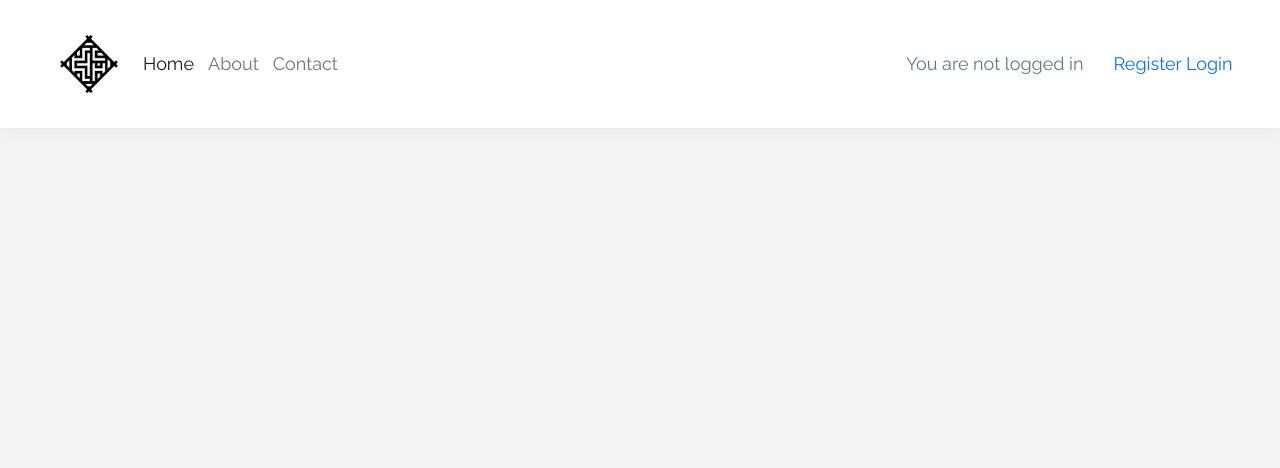
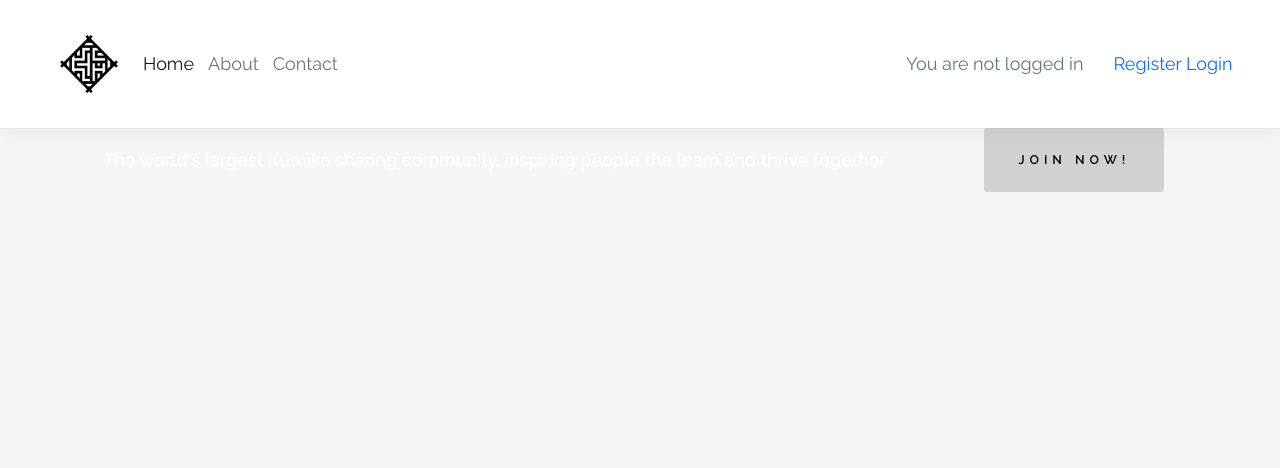
Before and after one commit to Annytomica/kumiko-community-hub, a Django app: page / in a window 1280 px wide. Shown: the top 468 px of the page. Run offline with Django 4.2, Linux system fonts and the light colour scheme; data that the repository does not hold is empty.

Commit message:
Add masonry brick adjustments to index.html

```diff
--- a/article/templates/article/index.html
+++ b/article/templates/article/index.html
@@ -4,54 +4,61 @@
 {% block content %}
 
 <!-- index.html content starts here -->
-<div class="container-fluid">
-    <div class="row">
+<div class="container-fluid hero">
+    <div class="row align-items-center">
+      <div class="col-md-9 text-center gy-4">
+        <p class="p__banner">The world's largest Kumiko sharing community, inspiring people the learn and thrive together</p>
+      </div>
+      <div class="col-md-3 text-center">
+        <a href="{{ signup_url }}" class="link btn">Join Now!</a>
+      </div>
+    </div>
+</div>
 
-        <!-- Article Entries Column -->
-        <div class="col-12 mt-3 left">
-            <div class="row">
+<section class="s-bricks">
+    <div class="masonry">
+        <div class="bricks-wrapper h-group">
+            <div class="grid-sizer"></div>
+            <!-- individual massonary bricks start here -->
             {% for article in article_list %}
-                <div class="col-md-4">
-                    <div class="card mb-4">
-                        <div class="card-body">
-                            <div class="image-container">
+            <article class="brick entry format-standard">
+                <div class="entry__thumb">
+                    <a href="" class="thumb-link">
                         {% if "placeholder" in article.primary_image.url %}
                         <img class="card-img-top" src="{% static 'images/kch-article-placeholder.webp' %}"
                             alt="placeholder image">
                         {% else %}
-                                <img class="card-img-top" src=" {{ article.primary_image.url }}"
-                                  alt="{{ article.title }}">
+                        <img class="card-img-top" src=" {{ article.primary_image.url }}" alt="{{ article.title }}">
                         {% endif %}
-                                <div class="image-flash">
-                                    <p class="author">Author: {{ article.author }}</p>
+                    </a>
+                </div>
+                <div class="entry__text">
+                    <div class="entry__header">
+                        <div class="entry__meta">
+                            {{ article.get_tags_display }} | {{ article.created_on}}
+                        </div>
+                        <h1 class="entry__title">
+                            <a href="{% url 'single_article' article.slug %}">{{ article.title }}</a>
+                        </h1>
+                    </div>
+                    <div class="entry__excerpt">
+                        <p>{{ article.excerpt }}</p>
                     </div>
                 </div>
-                            <a href="{% url 'single_article' article.slug %}" class="post-link">
-                                <h2 class="card-title">{{ article.title }}</h2>
-                                <p class="card-text">{{ article.excerpt }}</p>
-                            </a>
-
-                            <hr />
-                            <p class="card-text text-muted h6">{{ article.created_on}}
-                            </p>
+            </article>
+            {% endfor %}
         </div>
     </div>
-                </div>
-                {% if forloop.counter|divisibleby:3 %}
-            </div>
-            <div class="row">
-                {% endif %}
-                {% endfor %}
-
-            </div>
-        </div>
-    </div>
+    <!--- Pagination navigation bar -->
     {% if is_paginated %}
     <nav class="pgn" aria-label="Page navigation">
         <ul class="pagination justify-content-center">
             {% if page_obj.has_previous %}
             <li><a class="pgn__prev" href="?page={{ page_obj.previous_page_number }}">
-                    <svg xmlns="http://www.w3.org/2000/svg" width="24" height="24" viewBox="0 0 24 24"><path d="M12.707 17.293L8.414 13H18v-2H8.414l4.293-4.293-1.414-1.414L4.586 12l6.707 6.707z"></path></svg>
+                    <svg xmlns="http://www.w3.org/2000/svg" width="24" height="24" viewBox="0 0 24 24">
+                        <path d="M12.707 17.293L8.414 13H18v-2H8.414l4.293-4.293-1.414-1.414L4.586 12l6.707 6.707z">
+                        </path>
+                    </svg>
                 </a>
             </li>
             {% endif %}
@@ -72,14 +79,17 @@
 
             {% if page_obj.has_next %}
             <li><a class="pgn__next" href="?page={{ page_obj.next_page_number }}">
-                    <svg xmlns="http://www.w3.org/2000/svg" width="24" height="24" viewBox="0 0 24 24"><path d="M11.293 17.293l1.414 1.414L19.414 12l-6.707-6.707-1.414 1.414L15.586 11H6v2h9.586z"></path></svg>
+                    <svg xmlns="http://www.w3.org/2000/svg" width="24" height="24" viewBox="0 0 24 24">
+                        <path d="M11.293 17.293l1.414 1.414L19.414 12l-6.707-6.707-1.414 1.414L15.586 11H6v2h9.586z">
+                        </path>
+                    </svg>
                 </a>
             </li>
             {% endif %}
         </ul>
     </nav>
     {% endif %}
-</div>
+</section>
 
 <!-- index.html content ends here -->
 {% endblock content %}
--- a/article/views.py
+++ b/article/views.py
@@ -7,12 +7,15 @@
 
 
 # Create your views here.
+
+# Class-based view for article list
 class ArticleList(generic.ListView):
     queryset = Article.objects.filter(status=1).order_by("-created_on")
     template_name = "article/index.html"
-    paginate_by = 1
+    paginate_by = 3
 
 
+# Function-based view for a single article
 def single_article(request, slug):
     """
     Display an individual :model:`article.Article`.
@@ -104,6 +107,7 @@
     )
 
 
+
 def article_comment_edit(request, slug, comment_id):
     """
     view to edit article comments
--- a/kumiko/settings.py
+++ b/kumiko/settings.py
@@ -28,7 +28,7 @@
 SECRET_KEY = os.environ.get("SECRET_KEY")
 
 # SECURITY WARNING: don't run with debug turned on in production!
-DEBUG = False
+DEBUG = True
 
 ALLOWED_HOSTS = ['8000-annytomica-kumikocommun-qzmdjguowe5.ws.codeinstitute-ide.net', '.herokuapp.com']
 
```
Lines whose indentation alone changed are shown as unchanged.
